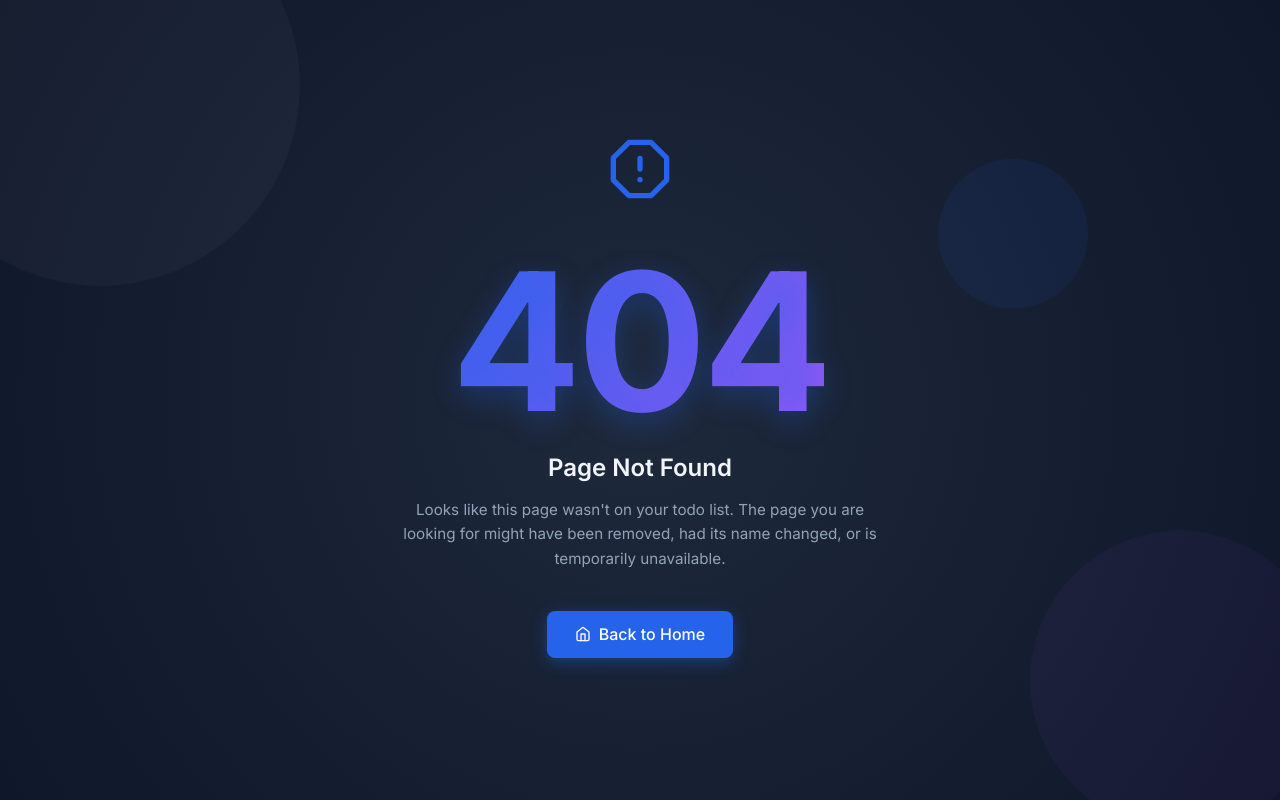
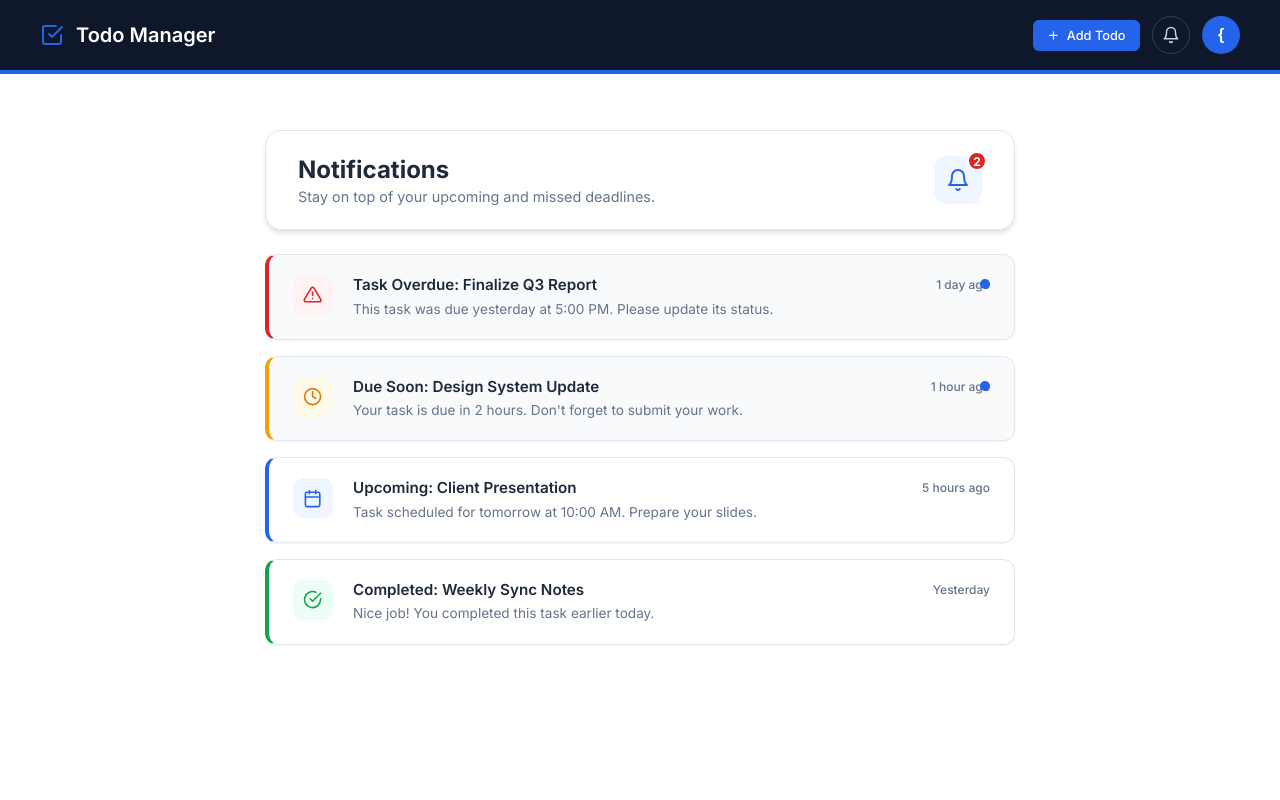
Before and after one commit to Ankit-Dokarka/todo-app, a React (Vite) app: page /notification in a window 1280 px wide. Before the commit this address had no page. Built offline with nearby package versions, Linux system fonts and the light colour scheme; sample sign-in values are in the browser's storage.

Commit message:
add notification page

```diff
--- a/src/components/Header.jsx
+++ b/src/components/Header.jsx
@@ -39,7 +39,11 @@ export default function Header({ handleLogout, onAddClick }) {
           <FiPlus /> Add Todo
         </button>
 
-        <button className="header-icon-btn" aria-label="Notifications">
+        <button
+          className="header-icon-btn"
+          aria-label="Notifications"
+          onClick={() => navigate("/notification")}
+        >
           <FiBell size={18} />
         </button>
 
--- /dev/null
+++ b/src/pages/Notification.css
@@ -0,0 +1,208 @@
+.notifications-page {
+  width: 100%;
+  max-width: 750px;
+  margin: 0 auto;
+  padding: 1rem 0 3rem;
+  display: flex;
+  flex-direction: column;
+  gap: 1.5rem;
+}
+
+/* --- Header --- */
+.notifications-header {
+  display: flex;
+  justify-content: space-between;
+  align-items: center;
+  background-color: var(--color-surface);
+  padding: 1.5rem 2rem;
+  border-radius: 16px;
+  border: 1px solid var(--color-border);
+  box-shadow: var(--shadow-md);
+}
+
+.header-text h2 {
+  font-size: 1.5rem;
+  font-weight: 700;
+  color: var(--color-text);
+  margin-bottom: 0.25rem;
+}
+
+.header-text p {
+  font-size: 0.9rem;
+  color: var(--color-text-muted);
+}
+
+.header-icon {
+  position: relative;
+  display: flex;
+  align-items: center;
+  justify-content: center;
+  width: 48px;
+  height: 48px;
+  background-color: #eff6ff;
+  color: var(--color-primary);
+  border-radius: 12px;
+  font-size: 1.5rem;
+}
+
+.notif-badge {
+  position: absolute;
+  top: -5px;
+  right: -5px;
+  background-color: var(--color-danger);
+  color: #ffffff;
+  font-size: 0.75rem;
+  font-weight: 700;
+  width: 20px;
+  height: 20px;
+  border-radius: 50%;
+  display: flex;
+  align-items: center;
+  justify-content: center;
+  border: 2px solid var(--color-surface);
+}
+
+/* --- List --- */
+.notifications-list {
+  display: flex;
+  flex-direction: column;
+  gap: 1rem;
+}
+
+.notification-card {
+  display: flex;
+  align-items: flex-start;
+  gap: 1.25rem;
+  background-color: var(--color-surface);
+  border: 1px solid var(--color-border);
+  border-left: 4px solid transparent;
+  border-radius: 12px;
+  padding: 1.25rem 1.5rem;
+  box-shadow: var(--shadow-sm);
+  transition:
+    transform 0.2s ease,
+    box-shadow 0.2s ease;
+  position: relative;
+}
+
+.notification-card:hover {
+  transform: translateY(-2px);
+  box-shadow: var(--shadow-md);
+}
+
+.notification-card.unread {
+  background-color: #f8fafc; /* Slight tint for unread */
+}
+
+/* Priority Accents */
+.notification-card.overdue {
+  border-left-color: var(--color-danger);
+}
+.notification-card.urgent {
+  border-left-color: #f59e0b; /* Amber */
+}
+.notification-card.upcoming {
+  border-left-color: var(--color-primary);
+}
+.notification-card.completed {
+  border-left-color: var(--color-success);
+}
+
+/* Icon Wrapper */
+.notif-icon-wrapper {
+  display: flex;
+  align-items: center;
+  justify-content: center;
+  width: 40px;
+  height: 40px;
+  border-radius: 10px;
+  font-size: 1.2rem;
+  flex-shrink: 0;
+}
+
+.overdue .notif-icon-wrapper {
+  background-color: #fef2f2;
+  color: var(--color-danger);
+}
+.urgent .notif-icon-wrapper {
+  background-color: #fffbeb;
+  color: #d97706;
+}
+.upcoming .notif-icon-wrapper {
+  background-color: #eff6ff;
+  color: var(--color-primary);
+}
+.completed .notif-icon-wrapper {
+  background-color: #ecfdf5;
+  color: var(--color-success);
+}
+
+/* Content */
+.notif-content {
+  flex: 1;
+  min-width: 0;
+}
+
+.notif-top-row {
+  display: flex;
+  justify-content: space-between;
+  align-items: center;
+  gap: 1rem;
+  margin-bottom: 0.35rem;
+}
+
+.notif-top-row h4 {
+  font-size: 0.95rem;
+  font-weight: 600;
+  color: var(--color-text);
+}
+
+.notif-time {
+  font-size: 0.75rem;
+  color: var(--color-text-muted);
+  font-weight: 500;
+  white-space: nowrap;
+}
+
+.notif-content p {
+  font-size: 0.85rem;
+  color: var(--color-text-muted);
+  line-height: 1.4;
+}
+
+.unread-dot {
+  width: 10px;
+  height: 10px;
+  background-color: var(--color-primary);
+  border-radius: 50%;
+  position: absolute;
+  top: 1.5rem;
+  right: 1.5rem;
+}
+
+/* --- Responsive --- */
+@media (max-width: 480px) {
+  .notifications-header {
+    padding: 1.25rem;
+    flex-direction: row; /* Keep horizontal but tighter */
+  }
+
+  .header-text h2 {
+    font-size: 1.25rem;
+  }
+
+  .header-text p {
+    font-size: 0.8rem;
+  }
+
+  .notification-card {
+    padding: 1rem;
+    gap: 0.75rem;
+  }
+
+  .notif-top-row {
+    flex-direction: column;
+    align-items: flex-start;
+    gap: 0.25rem;
+  }
+}
--- /dev/null
+++ b/src/pages/Notification.jsx
@@ -0,0 +1,86 @@
+import {
+  FiBell,
+  FiAlertTriangle,
+  FiClock,
+  FiCalendar,
+  FiCheckCircle,
+} from "react-icons/fi";
+import "./Notification.css";
+
+const staticNotifications = [
+  {
+    id: 1,
+    type: "overdue",
+    icon: <FiAlertTriangle />,
+    title: "Task Overdue: Finalize Q3 Report",
+    message:
+      "This task was due yesterday at 5:00 PM. Please update its status.",
+    time: "1 day ago",
+    unread: true,
+  },
+  {
+    id: 2,
+    type: "urgent",
+    icon: <FiClock />,
+    title: "Due Soon: Design System Update",
+    message: "Your task is due in 2 hours. Don't forget to submit your work.",
+    time: "1 hour ago",
+    unread: true,
+  },
+  {
+    id: 3,
+    type: "upcoming",
+    icon: <FiCalendar />,
+    title: "Upcoming: Client Presentation",
+    message: "Task scheduled for tomorrow at 10:00 AM. Prepare your slides.",
+    time: "5 hours ago",
+    unread: false,
+  },
+  {
+    id: 4,
+    type: "completed",
+    icon: <FiCheckCircle />,
+    title: "Completed: Weekly Sync Notes",
+    message: "Nice job! You completed this task earlier today.",
+    time: "Yesterday",
+    unread: false,
+  },
+];
+
+export default function Notification() {
+  return (
+    <div className="notifications-page">
+      <div className="notifications-header">
+        <div className="header-text">
+          <h2>Notifications</h2>
+          <p>Stay on top of your upcoming and missed deadlines.</p>
+        </div>
+        <div className="header-icon">
+          <FiBell />
+          <span className="notif-badge">2</span>
+        </div>
+      </div>
+
+      <div className="notifications-list">
+        {staticNotifications.map((notif) => (
+          <div
+            key={notif.id}
+            className={`notification-card ${notif.type} ${notif.unread ? "unread" : ""}`}
+          >
+            <div className="notif-icon-wrapper">{notif.icon}</div>
+
+            <div className="notif-content">
+              <div className="notif-top-row">
+                <h4>{notif.title}</h4>
+                <span className="notif-time">{notif.time}</span>
+              </div>
+              <p>{notif.message}</p>
+            </div>
+
+            {notif.unread && <div className="unread-dot"></div>}
+          </div>
+        ))}
+      </div>
+    </div>
+  );
+}
--- a/src/routes/router.jsx
+++ b/src/routes/router.jsx
@@ -6,6 +6,7 @@ import PublicRoute from "./PublicRoute";
 import Home from "../pages/Home";
 import Profile from "../pages/Profile";
 import NotFound from "../pages/NotFound";
+import Notification from "../pages/Notification";
 
 export const router = createBrowserRouter([
   {
@@ -18,6 +19,7 @@ export const router = createBrowserRouter([
     children: [
       { index: true, element: <Home /> },
       { path: "profile", element: <Profile /> },
+      { path: "notification", element: <Notification /> },
     ],
   },
   {
```
